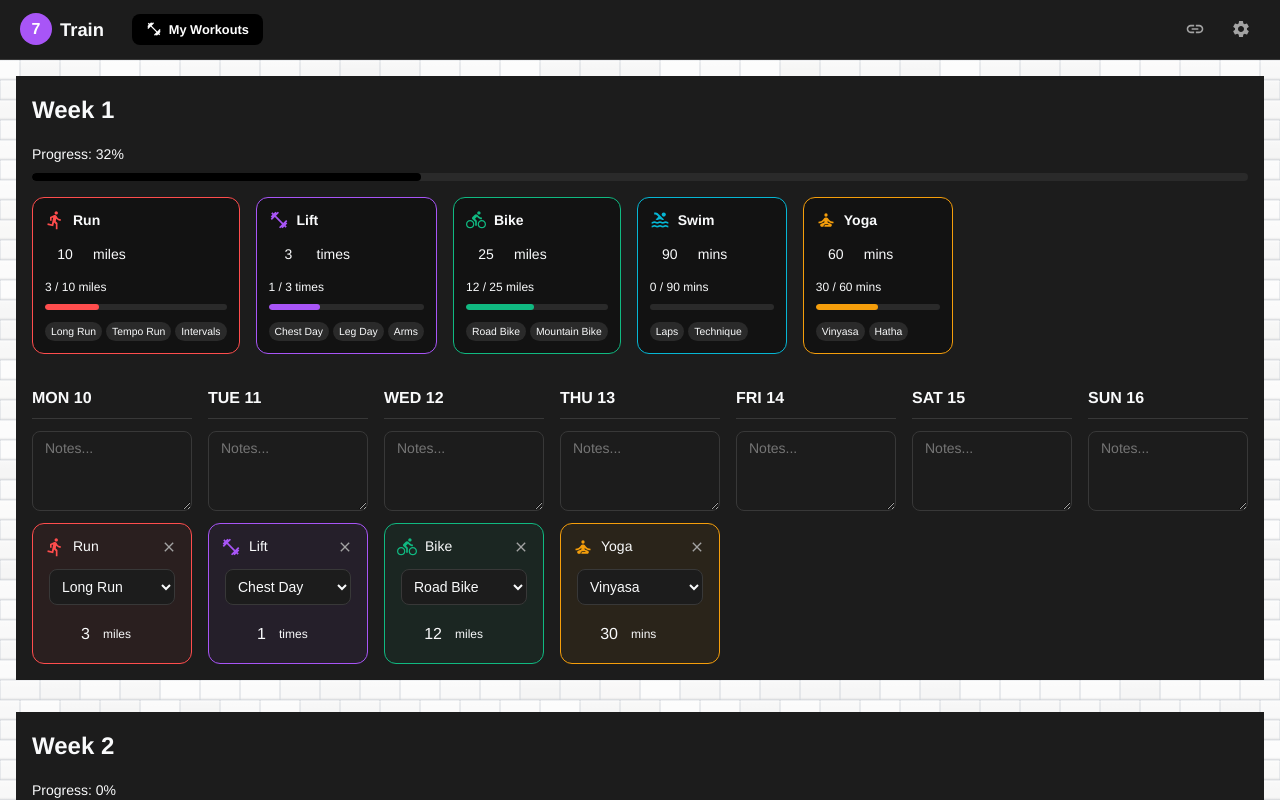
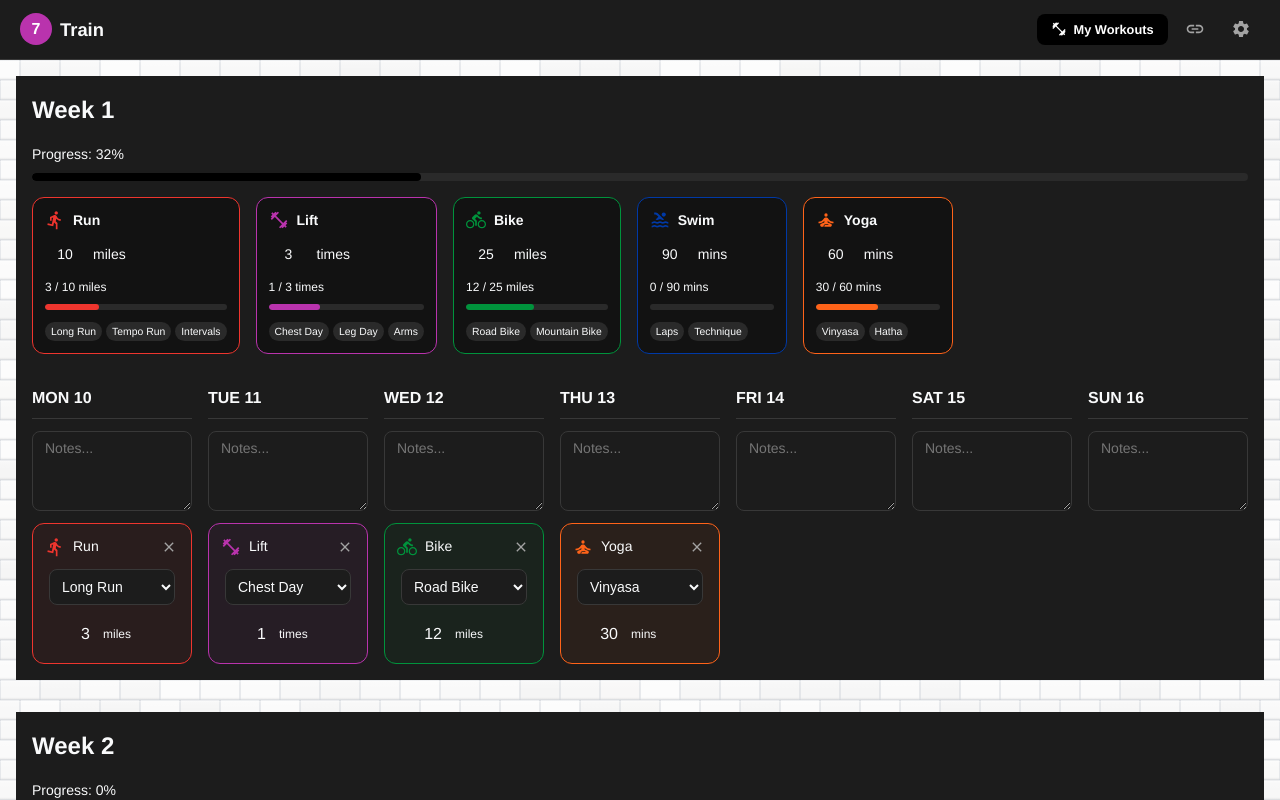
Before and after one commit to pjflanagan/7-train, a Next.js app: page / in a window 1280 px wide. Built offline with nearby package versions, Linux system fonts and the light colour scheme.

Commit message:
sill header animation

```diff
--- a/components/features/AppHeader/AppHeader.module.scss
+++ b/components/features/AppHeader/AppHeader.module.scss
@@ -21,7 +21,7 @@
 }
 
 .brandLogoBadge {
-  background: #a855f7;
+  background: #B933AD;
   color: #fff;
   font-weight: bold;
   width: 32px;
@@ -66,3 +66,130 @@
   align-items: center;
   gap: 0.5rem;
 }
+
+.wordTrain {
+  display: inline-block;
+  // Play the font cycle once for 0.4 seconds on page load
+  animation: font-cycle 0.8s ease-in-out 2;
+}
+
+.brandSection {
+  cursor: pointer;
+
+  // On hover of the brand section (logo), play the animation infinitely
+  &:hover {
+    .wordTrain {
+      animation: font-cycle 0.8s linear infinite;
+    }
+  }
+}
+
+@keyframes font-cycle {
+  /* 0% to 15%: Flip Number / Retro Split-Flap */
+  0%, 15% {
+    font-family: 'Arial', 'Helvetica', sans-serif;
+    font-weight: 900;
+    text-transform: uppercase;
+    letter-spacing: 2px;
+    color: #ffffff;
+    background-color: #111111;
+    padding: 0 4px;
+    border-radius: 2px;
+    text-shadow: 0px 1px 0px #333333, 0px 2px 0px #000000;
+  }
+
+  /* 16% to 30%: Digital LED (Monospace / Green Neon) */
+  16%, 30% {
+    font-family: 'Courier New', Courier, monospace;
+    font-weight: bold;
+    text-transform: uppercase;
+    letter-spacing: 4px;
+    color: #39ff14; /* Neon green */
+    background-color: transparent;
+    padding: 0;
+    border-radius: 0;
+    text-shadow: 0 0 5px #39ff14, 0 0 10px #39ff14;
+  }
+
+  /* 31% to 45%: Graffiti Bubble (Comic cursive / bold pink outline) */
+  31%, 45% {
+    font-family: 'Comic Sans MS', cursive, sans-serif;
+    font-weight: 900;
+    font-style: italic;
+    text-transform: lowercase;
+    letter-spacing: -3px;
+    color: #ff007f; /* Hot pink */
+    background-color: transparent;
+    padding: 0;
+    border-radius: 0;
+    text-shadow:
+      -1.5px -1.5px 0 #000,
+       1.5px -1.5px 0 #000,
+      -1.5px  1.5px 0 #000,
+       1.5px  1.5px 0 #000,
+       3px 3px 0px #00ffff; /* Cyberpunk cyan shadow */
+  }
+
+  /* 46% to 60%: Dots Matrix (Monospace dotted spacing / bright amber) */
+  46%, 60% {
+    font-family: 'Impact', 'Arial Black', sans-serif;
+    font-weight: 900;
+    text-transform: uppercase;
+    letter-spacing: 6px;
+    color: #ffcc00; /* Dot yellow */
+    background-color: transparent;
+    padding: 0;
+    border-radius: 0;
+    text-shadow:
+      2px 2px 0px #000000,
+      -1px -1px 0px #ffffff;
+  }
+
+  /* 61% to 75%: Graffiti Tag (Georgia italic / purple marker style) */
+  61%, 75% {
+    font-family: 'Georgia', 'Times New Roman', serif;
+    font-style: italic;
+    font-weight: bold;
+    text-transform: lowercase;
+    letter-spacing: 1px;
+    color: #b933ad; /* MTA Purple */
+    background-color: transparent;
+    padding: 0;
+    border-radius: 0;
+    text-shadow:
+      2px 2px 0px rgba(0, 0, 0, 0.4),
+      0 0 8px rgba(185, 51, 173, 0.8);
+  }
+
+  /* 76% to 90%: Tile Mosaic (Thick slate borders / blocky look) */
+  76%, 90% {
+    font-family: 'Impact', 'Arial Black', sans-serif;
+    font-weight: 900;
+    text-transform: uppercase;
+    letter-spacing: 5px;
+    color: #e2e8f0;
+    background-color: transparent;
+    padding: 0;
+    border-radius: 0;
+    text-shadow:
+      1px 1px 0px #475569,
+      2px 2px 0px #475569,
+      3px 3px 0px #cbd5e1,
+      4px 4px 0px #1e293b,
+      5px 5px 0px #1e293b;
+  }
+
+  /* 91% to 100%: Default clean Helvetica style */
+  91%, 100% {
+    font-family: inherit;
+    font-style: normal;
+    font-weight: inherit;
+    text-transform: none;
+    letter-spacing: normal;
+    color: inherit;
+    background-color: transparent;
+    padding: 0;
+    border-radius: 0;
+    text-shadow: none;
+  }
+}
--- a/components/features/AppHeader/AppHeader.tsx
+++ b/components/features/AppHeader/AppHeader.tsx
@@ -1,13 +1,18 @@
-'use client';
-import React, { useState } from 'react';
-import styles from './AppHeader.module.scss';
-import { Button } from '../../elements/Button/Button';
-import { IconButton } from '../../elements/IconButton/IconButton';
-import { MdFitnessCenter, MdSettings, MdLink, MdCalendarMonth } from 'react-icons/md';
-import { MyWorkoutsModal } from '../goals/MyWorkoutsModal';
-import { GoalFormModal } from '../goals/GoalFormModal';
-import { LinksModal } from '../links/LinksModal';
-import { SettingsModal } from '../settings/SettingsModal';
+"use client";
+import React, { useState } from "react";
+import styles from "./AppHeader.module.scss";
+import { Button } from "../../elements/Button/Button";
+import { IconButton } from "../../elements/IconButton/IconButton";
+import {
+  MdFitnessCenter,
+  MdSettings,
+  MdLink,
+  MdCalendarMonth,
+} from "react-icons/md";
+import { MyWorkoutsModal } from "../goals/MyWorkoutsModal";
+import { GoalFormModal } from "../goals/GoalFormModal";
+import { LinksModal } from "../links/LinksModal";
+import { SettingsModal } from "../settings/SettingsModal";
 
 export const AppHeader: React.FC = () => {
   const [isMyWeekOpen, setIsMyWeekOpen] = useState(false);
@@ -18,30 +23,42 @@ export const AppHeader: React.FC = () => {
     <>
       <header className={styles.header}>
         <div className={styles.brandSection}>
-          <div className={styles.brandLogoBadge}>
-            7
+          <div className={styles.brandLogoBadge}>7</div>
+          <div className={styles.brandTitles}>
+            <h1>
+              <span className={styles.wordTrain}>Train</span>
+            </h1>
           </div>
-          <div className={styles.brandTitles}>
-            <h1>Train</h1>
-          </div>
-          <button className={styles.btnMyWeek} onClick={() => setIsMyWeekOpen(true)}>
-            <MdFitnessCenter size={16} /> My Workouts
-          </button>
         </div>
 
         <div className={styles.headerActions}>
+          <button
+            className={styles.btnMyWeek}
+            onClick={() => setIsMyWeekOpen(true)}
+          >
+            <MdFitnessCenter size={16} /> My Workouts
+          </button>
           <IconButton aria-label="Links" onClick={() => setIsLinksOpen(true)}>
             <MdLink size={20} />
           </IconButton>
-          <IconButton aria-label="Settings" onClick={() => setIsSettingsOpen(true)}>
+          <IconButton
+            aria-label="Settings"
+            onClick={() => setIsSettingsOpen(true)}
+          >
             <MdSettings size={20} />
           </IconButton>
         </div>
       </header>
 
-      <MyWorkoutsModal isOpen={isMyWeekOpen} onClose={() => setIsMyWeekOpen(false)} />
+      <MyWorkoutsModal
+        isOpen={isMyWeekOpen}
+        onClose={() => setIsMyWeekOpen(false)}
+      />
       <LinksModal isOpen={isLinksOpen} onClose={() => setIsLinksOpen(false)} />
-      <SettingsModal isOpen={isSettingsOpen} onClose={() => setIsSettingsOpen(false)} />
+      <SettingsModal
+        isOpen={isSettingsOpen}
+        onClose={() => setIsSettingsOpen(false)}
+      />
     </>
   );
 };
--- a/lib/constants.ts
+++ b/lib/constants.ts
@@ -3,24 +3,17 @@ import { WorkoutType, CalendarItem, HelpfulLink } from './types';
 export const DAYS = ['monday', 'tuesday', 'wednesday', 'thursday', 'friday', 'saturday', 'sunday'] as const;
 
 export const PRESET_COLORS = [
-  '#ef4444', // Red
-  '#f97316', // Orange
-  '#f59e0b', // Amber
-  '#eab308', // Yellow
-  '#84cc16', // Lime
-  '#22c55e', // Green
-  '#10b981', // Emerald
-  '#14b8a6', // Teal
-  '#06b6d4', // Cyan
-  '#0ea5e9', // Light Blue
-  '#3b82f6', // Blue
-  '#6366f1', // Indigo
-  '#8b5cf6', // Violet
-  '#a855f7', // Purple
-  '#d946ef', // Fuchsia
-  '#ec4899', // Pink
-  '#f43f5e', // Rose
-  '#64748b'  // Slate
+  '#EE352E', // Tomato Red (1, 2, 3)
+  '#00933C', // Apple Green (4, 5, 6)
+  '#B933AD', // Raspberry Purple (7)
+  '#0039A6', // Blue (A, C, E)
+  '#FF6319', // Orange (B, D, F, M)
+  '#6CBE45', // Lime Green (G)
+  '#996633', // Terracotta Brown (J, Z)
+  '#A7A9AC', // Light Slate Gray (L)
+  '#FCCC0A', // Sunflower Yellow (N, Q, R, W)
+  '#808183', // Dark Slate Gray (S Shuttles)
+  '#00ADD0'  // Turquoise / Teal (T Second Ave)
 ];
 
 export const DEFAULT_LINKS: HelpfulLink[] = [
@@ -39,7 +32,7 @@ export const DEFAULT_WORKOUT_TYPES: WorkoutType[] = [
     metric: 'distance',
     unit: 'miles',
     target: 10,
-    color: '#ff4d4d',
+    color: '#EE352E', // MTA Red (1, 2, 3)
     workoutTypes: ['Long Run', 'Tempo Run', 'Intervals']
   },
   {
@@ -49,7 +42,7 @@ export const DEFAULT_WORKOUT_TYPES: WorkoutType[] = [
     metric: 'times',
     unit: 'times',
     target: 3,
-    color: '#a855f7',
+    color: '#B933AD', // MTA Purple (7)
     workoutTypes: ['Chest Day', 'Leg Day', 'Arms']
   },
   {
@@ -59,7 +52,7 @@ export const DEFAULT_WORKOUT_TYPES: WorkoutType[] = [
     metric: 'distance',
     unit: 'miles',
     target: 25,
-    color: '#10b981',
+    color: '#00933C', // MTA Apple Green (4, 5, 6)
     workoutTypes: ['Road Bike', 'Mountain Bike']
   },
   {
@@ -69,7 +62,7 @@ export const DEFAULT_WORKOUT_TYPES: WorkoutType[] = [
     metric: 'duration',
     unit: 'mins',
     target: 90,
-    color: '#06b6d4',
+    color: '#0039A6', // MTA Blue (A, C, E)
     workoutTypes: ['Laps', 'Technique']
   },
   {
@@ -79,7 +72,7 @@ export const DEFAULT_WORKOUT_TYPES: WorkoutType[] = [
     metric: 'duration',
     unit: 'mins',
     target: 60,
-    color: '#f59e0b',
+    color: '#FF6319', // MTA Orange (B, D, F, M)
     workoutTypes: ['Vinyasa', 'Hatha']
   }
 ];
```
